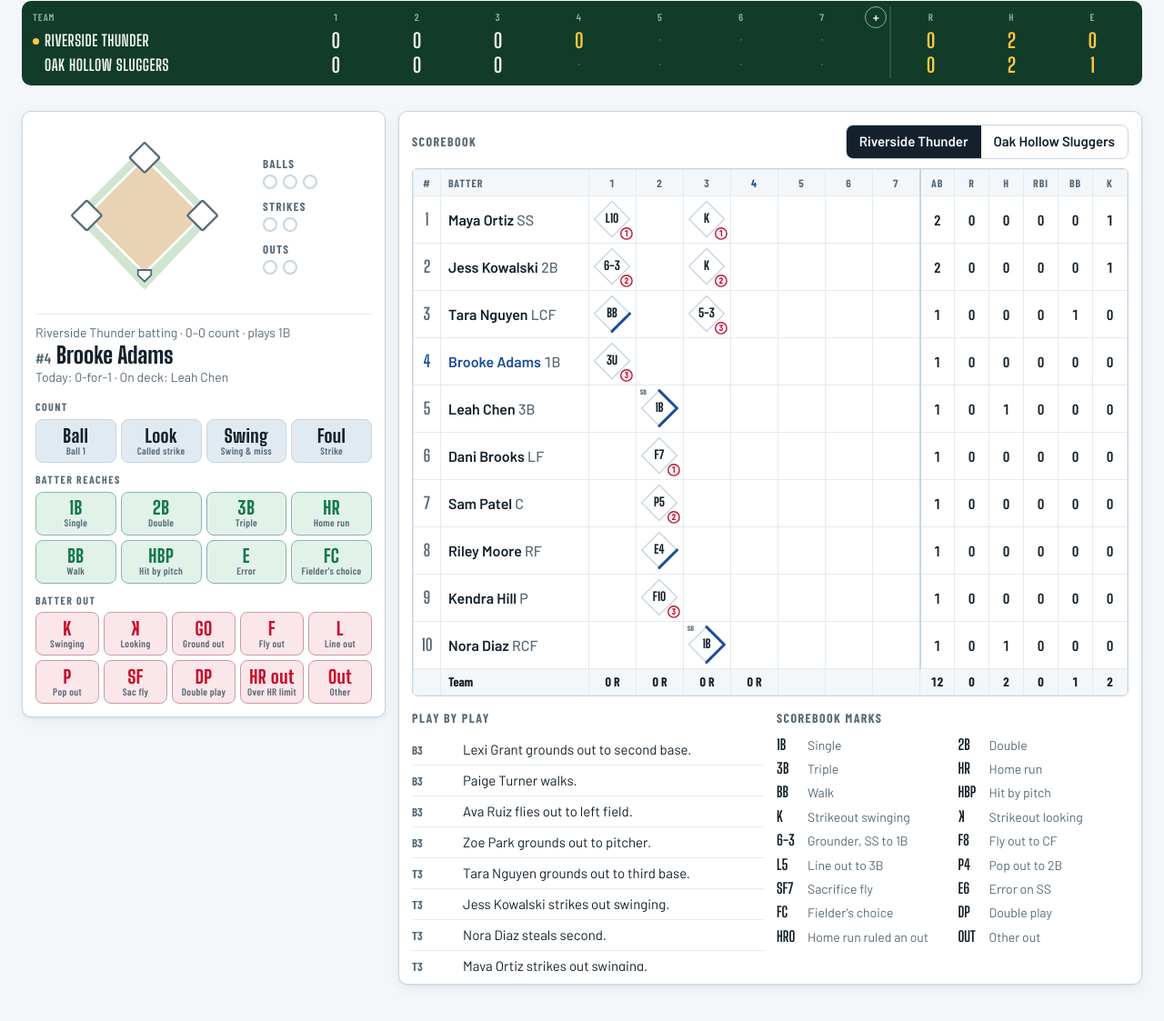
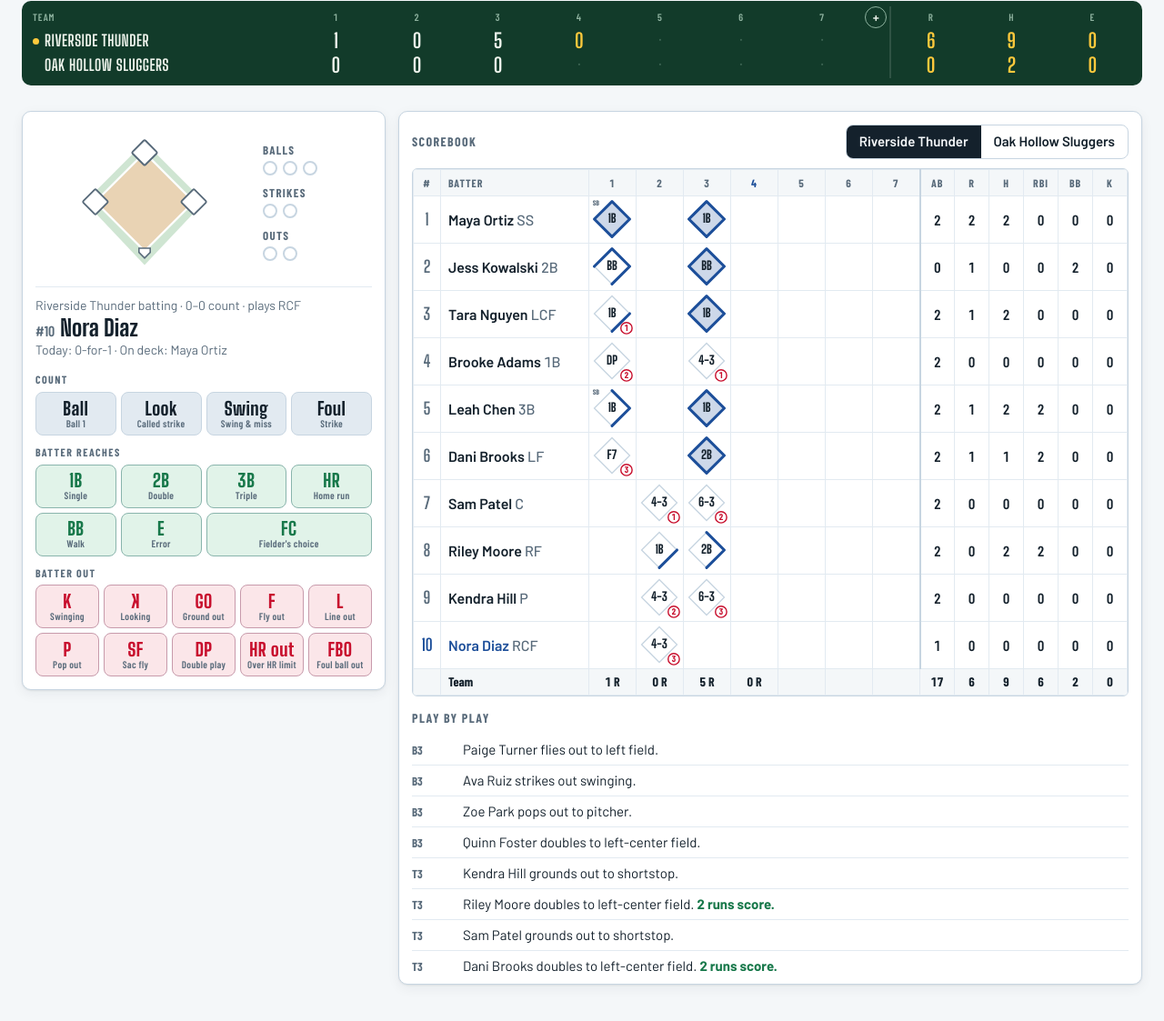
Before and after one commit to crossfirebull/dugout-scorebook, a plain HTML site: page index.html in a window 1280 px wide. Shown: the part 205-1328 px from the top of the page at 91% size. Drawn offline with nearby package versions, Linux system fonts and the light colour scheme.

Commit message:
Drop HBP, add FBO, optional error fielder, smaller diamond
HBP is gone from the pad. A foul ball out (FBO) button replaces the
generic out, and two-strike fouls under the foul-out rule now record
as FBO. Choosing who made an error is optional. The scorebook key is
removed and the bases diamond is 85% of its previous size.

Co-Authored-By: Claude Opus 5.5 <noreply@anthropic.com>
Claude-Session: https://claude.ai/code/session_01UcqAEJvwACadbDb2KujJVf

```diff
--- a/index.html
+++ b/index.html
@@ -96,7 +96,7 @@ button:focus-visible, input:focus-visible, textarea:focus-visible, select:focus-
 
 /* Situation */
 .situ { display: grid; grid-template-columns: 1fr 120px; gap: 10px; align-items: center; }
-.diamond { width: 100%; max-width: 200px; aspect-ratio: 1; justify-self: center; }
+.diamond { width: 100%; max-width: 170px; aspect-ratio: 1; justify-self: center; }
 .diamond .base { cursor: pointer; }
 .diamond .base rect { fill: var(--surface); stroke: var(--muted); stroke-width: 2.5; }
 .diamond .base.on rect { fill: var(--lamp); stroke: var(--ink); }
@@ -127,6 +127,7 @@ button:focus-visible, input:focus-visible, textarea:focus-visible, select:focus-
 .key:active { transform: translateY(1px); }
 .key:disabled { opacity: .35; cursor: default; }
 .key.pitch { background: var(--rule-soft); }
+.key.wide { grid-column: span 2; }
 .key.on { background: var(--safe-soft); border-color: color-mix(in srgb, var(--safe) 35%, var(--rule)); }
 .key.on b { color: var(--safe); }
 .key.out { background: var(--stitch-soft); border-color: color-mix(in srgb, var(--stitch) 30%, var(--rule)); }
@@ -163,7 +164,6 @@ table.book tfoot td { font-family: var(--f-label); font-weight: 700; font-size:
 .mini .note { font-family: var(--f-label); font-weight: 700; font-size: 9px; fill: var(--muted); }
 
 .lower { display: grid; gap: 14px; grid-template-columns: minmax(0, 1fr); margin-top: 14px; }
-@media (min-width: 700px) { .lower { grid-template-columns: minmax(0, 1fr) minmax(0, 1fr); } }
 .pbp { list-style: none; margin: 0; padding: 0; max-height: 260px; overflow-y: auto; display: grid; gap: 0; }
 .pbp li { padding: 6px 0; border-bottom: 1px solid var(--rule-soft); font-size: 15px; display: grid; grid-template-columns: 48px 1fr; gap: 8px; }
 .pbp li .inn { font-family: var(--f-label); font-weight: 700; color: var(--muted); font-size: 13px; padding-top: 2px; }
@@ -326,7 +326,7 @@ const POS_NAME = [null, "Pitcher", "Catcher", "First base", "Second base", "Thir
 const FIELD_POS = ["P", "C", "1B", "2B", "3B", "SS", "LF", "LCF", "CF", "RCF", "RF", "SF"];
 const LINEUP_POS = [...FIELD_POS, "EH"];                       // EH = extra hitter: bats, doesn't field
 const posList = pl => pl ? [pl.pos, ...(pl.alt || [])].filter((x, i, a) => x && LINEUP_POS.includes(x) && a.indexOf(x) === i) : [];
-const NEEDS_POS = { GO: "Who fielded the grounder?", FO: "Who caught the fly ball?", LO: "Who caught the liner?", PO: "Who caught the pop-up?", SF: "Who caught the sacrifice fly?", E: "Who made the error?" };
+const NEEDS_POS = { GO: "Who fielded the grounder?", FO: "Who caught the fly ball?", LO: "Who caught the liner?", PO: "Who caught the pop-up?", SF: "Who caught the sacrifice fly?", E: "Who made the error? Optional: skip it if you're not sure." };
 const HIT_CODES = ["1B", "2B", "3B", "HR"];
 const BASES_FOR = { "1B": 1, "2B": 2, "3B": 3, HR: 4 };
 const BB_OF = { GO: "GB", FO: "FB", LO: "LD", PO: "PU", SF: "FB", DP: "GB", FC: "GB", HRO: "FB" };   // batted-ball type implied by an out
@@ -371,7 +371,7 @@ const viewGame = () => ui.peekId ? store.games.find(g => g.id === ui.peekId) : c
    to every game ever scored.
    ===================================================================== */
 function blankStat() {
-  return { PA: 0, AB: 0, H: 0, "1B": 0, "2B": 0, "3B": 0, HR: 0, HRO: 0, TB: 0, R: 0, RBI: 0, BB: 0, HBP: 0, K: 0, SF: 0, SB: 0, ROE: 0,
+  return { PA: 0, AB: 0, H: 0, "1B": 0, "2B": 0, "3B": 0, HR: 0, HRO: 0, FBO: 0, TB: 0, R: 0, RBI: 0, BB: 0, HBP: 0, K: 0, SF: 0, SB: 0, ROE: 0,
            RAB: 0, RH: 0, GB: 0, LD: 0, FB: 0, PU: 0, PULL: 0, CENT: 0, OPPO: 0 };
 }
 function fresh(g) {
@@ -438,7 +438,7 @@ function codeFor(r, p) {
 const VERB = {
   "1B": "singles", "2B": "doubles", "3B": "triples", HR: "homers", BB: "walks", HBP: "is hit by a pitch",
   K: "strikes out swinging", KC: "strikes out looking", FC: "reaches on a fielder's choice", DP: "grounds into a double play",
-  HRO: "hits a home run that's ruled an out (over the HR limit)", OUT: "is called out"
+  HRO: "hits a home run that's ruled an out (over the HR limit)", FBO: "is out on a foul ball", OUT: "is called out"
 };
 function verbFor(r, p) {
   const where = p ? POS_NAME[p].toLowerCase() : "";
@@ -493,7 +493,8 @@ function plateAppearance(s, g, r, p, bb, foulK) {
     case "BB": case "HBP": forceAll(); put(1); st[r]++; s.fx.walk = true; break;
     case "K": case "KC": outRunner(s, me); st.K++; s.fx.k = true; break;
     case "GO": case "FO": case "LO": case "PO": case "OUT": outRunner(s, me); break;
-    case "HRO": outRunner(s, me); st.HRO++; break;   // league HR limit: over the fence, but the batter is out
+    case "HRO": outRunner(s, me); st.HRO++; break;
+    case "FBO": outRunner(s, me); st.FBO++; break;    // foul ball out: an at-bat and an out, not a strikeout   // league HR limit: over the fence, but the batter is out
     case "SF": outRunner(s, me); st.SF++; if (s.outs < 3 && s.bases[2]) { const x = s.bases[2]; s.bases[2] = null; sc(x); } break;
     case "E": forceAll(); put(1); s.errors[ft]++; break;
     case "FC": {
@@ -518,7 +519,7 @@ function plateAppearance(s, g, r, p, bb, foulK) {
 
 function pitch(s, g, k) {
   if (k === "B") { s.balls++; if (s.balls >= 4) plateAppearance(s, g, "BB"); }
-  else if (k === "F") { if (s.strikes < 2) s.strikes++; else if (g.settings.foulOut) plateAppearance(s, g, "K", null, null, true); }
+  else if (k === "F") { if (s.strikes < 2) s.strikes++; else if (g.settings.foulOut) plateAppearance(s, g, "FBO"); }
   else { s.strikes++; if (s.strikes >= 3) plateAppearance(s, g, k === "CS" ? "KC" : "K"); }
 }
 
@@ -616,7 +617,7 @@ function withRates(t) {
   t.SLG = d(t.TB, t.AB);
   t.OPS = t.OBP != null && t.SLG != null ? t.OBP + t.SLG : null;
   t.ISO = t.SLG != null ? t.SLG - t.AVG : null;
-  t.BABIP = d(t.H - t.HR, t.AB - t.K - t.HR - t.HRO + t.SF);
+  t.BABIP = d(t.H - t.HR, t.AB - t.K - t.HR - t.HRO - t.FBO + t.SF);
   // wOBA with MLB-style linear weights. Softball has no published weights, so read it as a relative ranking.
   t.wOBA = d(.69 * t.BB + .72 * t.HBP + .88 * t["1B"] + 1.25 * t["2B"] + 1.59 * t["3B"] + 2.05 * t.HR, t.AB + t.BB + t.SF + t.HBP);
   t.Kp = d(t.K, t.PA); t.BBp = d(t.BB, t.PA); t.BBK = d(t.BB, t.K);
@@ -641,13 +642,13 @@ const fmt = {
 // better: 1 = higher is better, -1 = lower is better, 0 = no leader highlight
 const TABLES = {
   std: { label: "Standard", cols: [["G", "int"], ["PA", "int"], ["AB", "int"], ["R", "int", 1], ["H", "int", 1], ["2B", "int", 1], ["3B", "int", 1], ["HR", "int", 1], ["RBI", "int", 1], ["BB", "int", 1], ["K", "int"], ["SB", "int", 1], ["AVG", "avg", 1], ["OBP", "avg", 1], ["SLG", "avg", 1], ["OPS", "avg", 1]] },
-  adv: { label: "Advanced", cols: [["PA", "int"], ["OPS", "avg", 1], ["wOBA", "avg", 1], ["ISO", "avg", 1], ["BABIP", "avg", 0], ["Kp", "pct", -1, "K%"], ["BBp", "pct", 1, "BB%"], ["BBK", "dec2", 1, "BB/K"], ["RISP", "avg", 1, "RISP AVG"], ["RC", "dec", 1], ["ROE", "int", 0], ["HRO", "int", 0, "HR out"]] },
+  adv: { label: "Advanced", cols: [["PA", "int"], ["OPS", "avg", 1], ["wOBA", "avg", 1], ["ISO", "avg", 1], ["BABIP", "avg", 0], ["Kp", "pct", -1, "K%"], ["BBp", "pct", 1, "BB%"], ["BBK", "dec2", 1, "BB/K"], ["RISP", "avg", 1, "RISP AVG"], ["RC", "dec", 1], ["ROE", "int", 0], ["HRO", "int", 0, "HR out"], ["FBO", "int", 0]] },
   bb: { label: "Batted ball", cols: [["BIP", "int"], ["GBp", "pct", 0, "GB%"], ["LDp", "pct", 1, "LD%"], ["FBp", "pct", 0, "FB%"], ["PUp", "pct", -1, "IFFB%"], ["PULLp", "pct", 0, "Pull%"], ["CENTp", "pct", 0, "Cent%"], ["OPPOp", "pct", 0, "Oppo%"]] },
   fld: { label: "Fielding", cols: [["POS", "txt", 0, "Positions"], ["PL", "int", 1, "Plays"], ["E", "int", -1], ["FLD", "pct", 1, "Fld%"]] }
 };
 const GLOSS = {
-  std: [["AVG", "Hits per at-bat."], ["OBP", "How often a batter reaches base on a hit, walk or HBP."], ["SLG", "Total bases per at-bat. A double counts 2, a homer 4."], ["OPS", "OBP + SLG. The quickest single number for a hitter."]],
-  adv: [["wOBA", "Weights each way of reaching base by how many runs it's worth. Scaled like OBP. Uses MLB weights, so compare players with each other, not with MLB."], ["ISO", "Raw power: SLG minus AVG."], ["BABIP", "Average on balls in play. Very high or low values are often luck and drift back."], ["K% / BB%", "Strikeouts and walks per plate appearance."], ["RISP AVG", "Average with runners on 2nd or 3rd."], ["RC", "Runs created, Bill James' basic formula."], ["ROE", "Times reached on an error. Not counted as a hit."], ["HR out", "Home runs ruled an out under a league HR limit. They count as an at-bat and an out, not a hit."]],
+  std: [["AVG", "Hits per at-bat."], ["OBP", "How often a batter reaches base on a hit or walk."], ["SLG", "Total bases per at-bat. A double counts 2, a homer 4."], ["OPS", "OBP + SLG. The quickest single number for a hitter."]],
+  adv: [["wOBA", "Weights each way of reaching base by how many runs it's worth. Scaled like OBP. Uses MLB weights, so compare players with each other, not with MLB."], ["ISO", "Raw power: SLG minus AVG."], ["BABIP", "Average on balls in play. Very high or low values are often luck and drift back."], ["K% / BB%", "Strikeouts and walks per plate appearance."], ["RISP AVG", "Average with runners on 2nd or 3rd."], ["RC", "Runs created, Bill James' basic formula."], ["ROE", "Times reached on an error. Not counted as a hit."], ["HR out", "Home runs ruled an out under a league HR limit. They count as an at-bat and an out, not a hit."], ["FBO", "Foul ball outs. They count as an at-bat and an out, but not a strikeout."]],
   bb: [["GB / LD / FB / IFFB", "Share of balls in play that were grounders, line drives, fly balls or infield pop-ups. Line drives turn into hits most often."], ["Pull / Cent / Oppo", "Where balls in play went, relative to which side the batter hits from. Set bats R/L on the Roster tab."], ["BIP", "Balls put in play."]],
   fld: [["Plays", "Outs made where this player fielded the ball (credited by the position number you tap)."], ["E", "Errors charged."], ["Fld%", "Plays ÷ (plays + errors). A simplified fielding percentage."], ["Positions", "Positions played, with game counts."]]
 };
@@ -681,7 +682,7 @@ function sampleStore() {
       const t = s.half, who = occ(s, t, curSlot(s));
       const sk = who.pid ? (skill[who.pid] || 1) : 0.95;
       if (s.bases[0] && !s.bases[1] && rng() < .06) { g.events.push({ t: "run", b: 0, a: "sb" }); s = derive(g); continue; }
-      let r = pickW([["1B", .19 * sk], ["2B", .055 * sk], ["3B", .012 * sk], ["HR", .025 * sk * sk], ["BB", .07 * sk], ["HBP", .006], ["E", .04],
+      let r = pickW([["1B", .19 * sk], ["2B", .055 * sk], ["3B", .012 * sk], ["HR", .025 * sk * sk], ["BB", .07 * sk], ["E", .04],
                      ["K", .07 / sk], ["GO", .2], ["FO", .17 / sk], ["LO", .06], ["PO", .05 / sk]]);
       if (r === "FO" && s.bases[2] && s.outs < 2 && rng() < .6) r = "SF";
       else if (r === "GO" && s.bases[0] && s.outs < 2) r = pickW([["GO", .5], ["DP", .3], ["FC", .2]]);
@@ -742,7 +743,7 @@ const SFX = {
 const SFX_LEN = { charge: 1.75, hit: .3, run: .75, k: .5, side: .7, rally: 1.5, win: 2.2 };   // seconds, for queueing
 const SIT_EVENTS = [["lead", "We take the lead", null], ["tie", "We tie it up", null], ["rally", "Rally: runner in scoring position, we're tied or behind", "rally"],
                     ["bigout", "Big out: on defense with runners in scoring position", null], ["win", "We win", "win"]];
-const FX_EVENTS = [["hr", "Home run", "charge"], ["run", "Run scores", "run"], ["hit", "Base hit", "hit"], ["walk", "Walk or hit by pitch", null],
+const FX_EVENTS = [["hr", "Home run", "charge"], ["run", "Run scores", "run"], ["hit", "Base hit", "hit"], ["walk", "Walk", null],
                    ["k", "Strikeout", "k"], ["out", "Other outs", null], ["side", "Side retired", "side"]];
 const clips = {};
 let idb = null, nowPlaying = null;
@@ -921,13 +922,6 @@ function renderGameView() {
           <div class="bookscroll"><table class="book" id="book"></table></div>
           <div class="lower">
             <div><h2>Play by play</h2><ol class="pbp" id="pbp"></ol></div>
-            <div><h2>Scorebook marks</h2>
-              <div class="legend">
-                <div><b>1B</b>Single</div><div><b>2B</b>Double</div><div><b>3B</b>Triple</div><div><b>HR</b>Home run</div>
-                <div><b>BB</b>Walk</div><div><b>HBP</b>Hit by pitch</div><div><b>K</b>Strikeout swinging</div><div><b><span class="kc">K</span></b>Strikeout looking</div>
-                <div><b>6-3</b>Grounder, SS to 1B</div><div><b>F8</b>Fly out to CF</div><div><b>L5</b>Line out to 3B</div><div><b>P4</b>Pop out to 2B</div>
-                <div><b>SF7</b>Sacrifice fly</div><div><b>E6</b>Error on SS</div><div><b>FC</b>Fielder's choice</div><div><b>DP</b>Double play</div><div><b>HRO</b>Home run ruled an out</div><div><b>OUT</b>Other out</div>
-              </div></div>
           </div>
         </section>
       </div>`;
@@ -1050,12 +1044,12 @@ function renderPad() {
     </div></div>` : ""}
     <div class="group"><div class="gl">Batter reaches</div><div class="keys">
       ${key("pa", "1B", "1B", "Single", "on")}${key("pa", "2B", "2B", "Double", "on")}${key("pa", "3B", "3B", "Triple", "on")}${key("pa", "HR", "HR", "Home run", "on")}
-      ${key("pa", "BB", "BB", "Walk", "on")}${key("pa", "HBP", "HBP", "Hit by pitch", "on")}${key("pa", "E", "E", "Error", "on")}${key("pa", "FC", "FC", "Fielder's choice", "on")}
+      ${key("pa", "BB", "BB", "Walk", "on")}${key("pa", "E", "E", "Error", "on")}${key("pa", "FC", "FC", "Fielder's choice", "on wide")}
     </div></div>
     <div class="group"><div class="gl">Batter out</div><div class="keys" style="grid-template-columns:repeat(5,minmax(0,1fr))">
       ${key("pa", "K", "K", "Swinging", "out")}${key("pa", "KC", '<span class="kc">K</span>', "Looking", "out")}${key("pa", "GO", "GO", "Ground out", "out")}${key("pa", "FO", "F", "Fly out", "out")}
       ${key("pa", "LO", "L", "Line out", "out")}${key("pa", "PO", "P", "Pop out", "out")}${key("pa", "SF", "SF", "Sac fly", "out")}${key("pa", "DP", "DP", "Double play", "out")}
-      ${key("pa", "HRO", "HR out", "Over HR limit", "out")}${key("pa", "OUT", "Out", "Other", "out")}
+      ${key("pa", "HRO", "HR out", "Over HR limit", "out")}${key("pa", "FBO", "FBO", "Foul ball out", "out")}
     </div></div>`;
 }
 
@@ -1287,7 +1281,7 @@ function rulesFields(d, live) {
     ${sw("askHits", "Hit location", "Ask which fielder made the play and where hits went. Needed for fielding and spray stats.", d.askHits)}
     ${sw("trackCount", "Track balls and strikes", "Off: tap only the result of each at-bat.", d.trackCount)}
     ${sw("startCount", "Start at a 1–1 count", "Common slowpitch rule.", d.startCount)}
-    ${sw("foulOut", "Two-strike foul is an out", "A foul ball with two strikes counts as a strikeout.", d.foulOut)}
+    ${sw("foulOut", "Two-strike foul is an out", "When tracking the count, a foul with two strikes is recorded as a foul ball out (FBO).", d.foulOut)}
     ${sw("ties", "Games can end in a tie", "A tie after the last inning stands, with no extra innings. Tap + on the scoreboard to play on anyway.", d.ties)}
     <div class="setrow"><span><b>Innings</b><small>Ties go to extra innings automatically. Tap + to play an extra inning anyway.</small></span>
       <span class="stepper"><button data-act="inn" data-v="-1" aria-label="One fewer inning">−</button><b>${d.innings}</b><button data-act="inn" data-v="1" aria-label="One more inning">+</button></span></div>
@@ -1314,7 +1308,7 @@ function renderSheet() {
   if (sh.type === "pos") {
     body = `<h3>${esc({ GO: "Ground out", FO: "Fly out", LO: "Line out", PO: "Pop out", SF: "Sacrifice fly", E: "Error" }[sh.r])}</h3><p>${NEEDS_POS[sh.r]}</p>
       ${posGrid("pos")}
-      <div class="acts"><button class="tbtn" data-act="close">Cancel</button></div>`;
+      <div class="acts"><button class="tbtn" data-act="close">Cancel</button>${sh.r === "E" ? `<button class="tbtn primary" data-act="posskip">Skip, just record the error</button>` : ""}</div>`;
   } else if (sh.type === "hit") {
     body = `<h3>${{ "1B": "Single", "2B": "Double", "3B": "Triple", HR: "Home run" }[sh.r]}</h3>
       <p>What kind of hit, and where did it go? Tap the fielder nearest the ball.</p>
@@ -1539,6 +1533,7 @@ document.addEventListener("click", ev => {
       else push({ t: "pa", r: v });
       break;
     case "pos": push({ t: "pa", r: ui.sheet.r, p: +v }); break;
+    case "posskip": push({ t: "pa", r: ui.sheet.r }); break;
     case "bbtype": ui.bb = ui.bb === v ? null : v; renderSheet(); break;
     case "hitpos": { const e = { t: "pa", r: ui.sheet.r, p: +v }; if (ui.bb) e.bb = ui.bb; push(e); break; }
     case "hitskip": { const e = { t: "pa", r: ui.sheet.r }; if (ui.bb) e.bb = ui.bb; push(e); break; }
```
